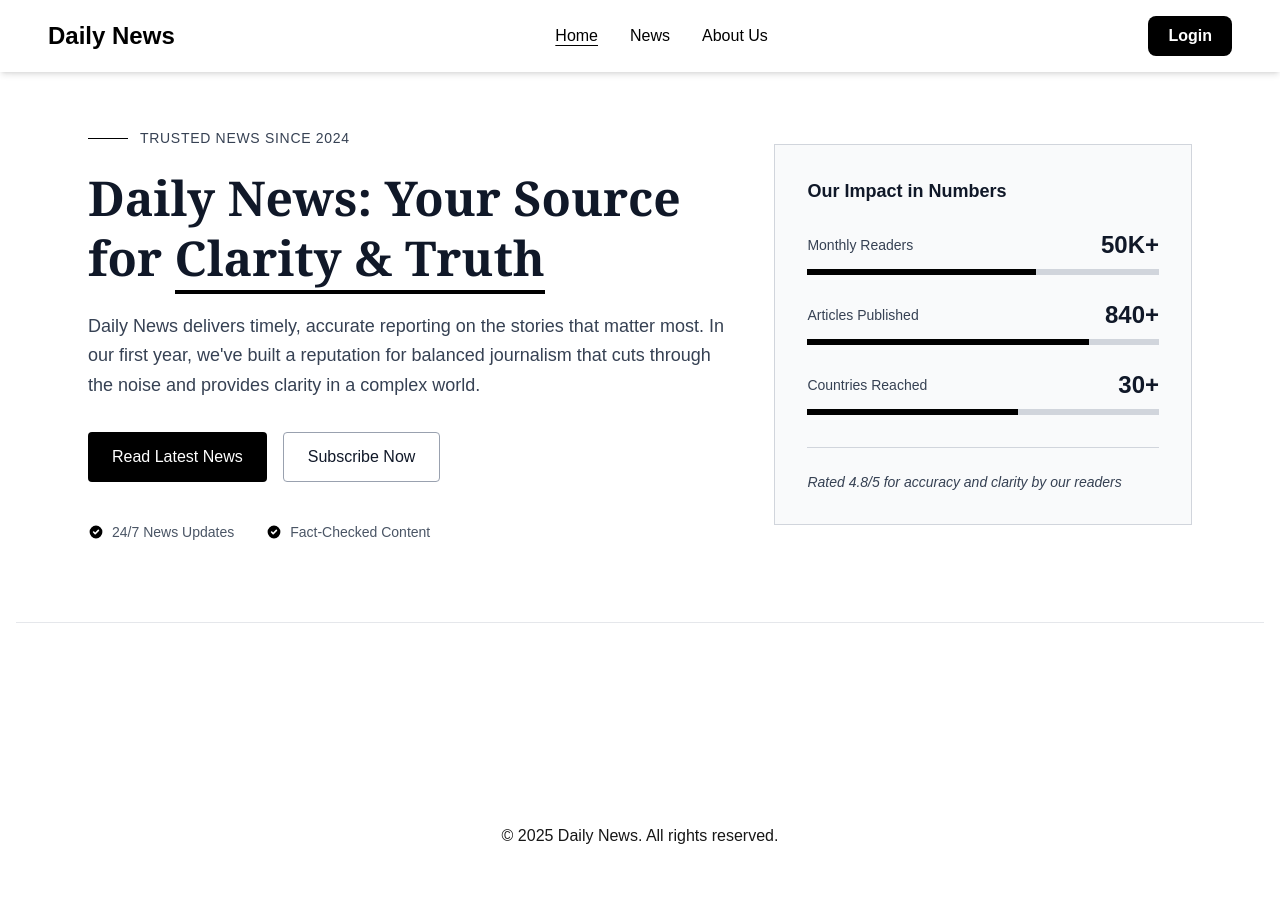
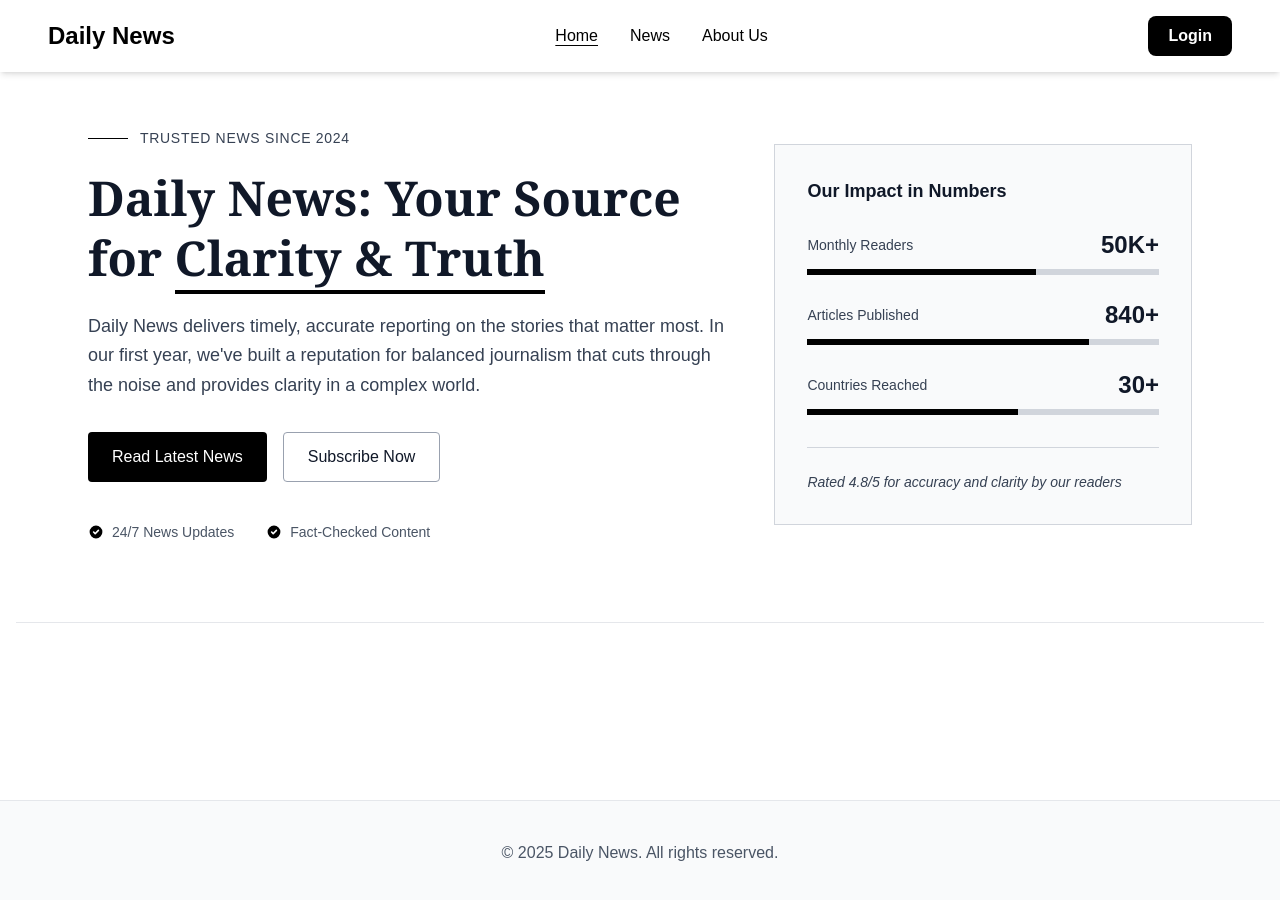
Before and after one commit to touhidtamim/Daily-News, a Next.js app: page / in a window 1280 px wide. Shown: the top 900 px of the page. Before the commit the page ends 872 px from the top, so only its background shows below. Built offline with nearby package versions, Linux system fonts and the light colour scheme.

Commit message:
updated footer

```diff
--- a/src/components/Footer.js
+++ b/src/components/Footer.js
@@ -1,7 +1,9 @@
 export default function Footer() {
   return (
-    <footer className="footer py-6 text-center">
-      <p>© {new Date().getFullYear()} Daily News. All rights reserved.</p>
+    <footer className="bg-gray-50 border-t border-gray-200 py-8 sm:py-10 text-center">
+      <p className="text-gray-600 text-sm sm:text-base">
+        © {new Date().getFullYear()} Daily News. All rights reserved.
+      </p>
     </footer>
   );
 }
```
